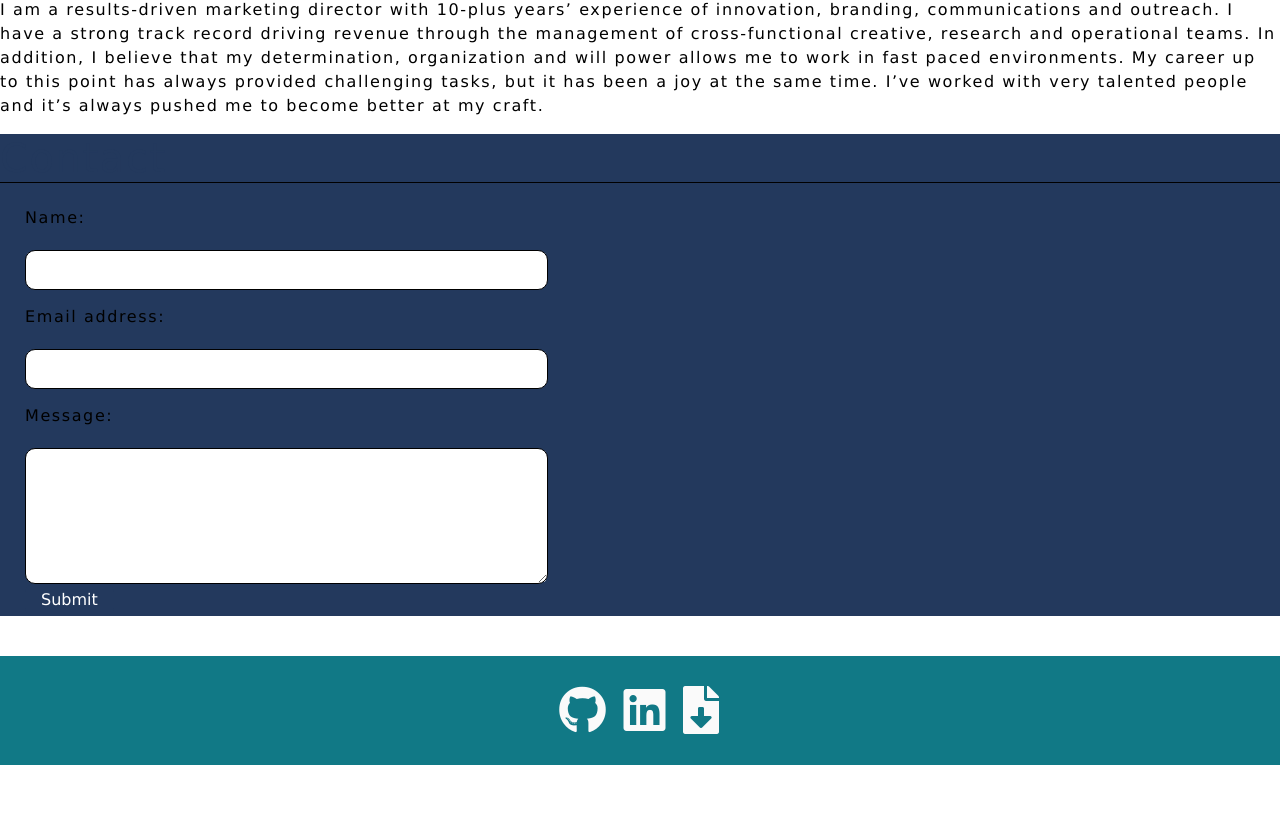
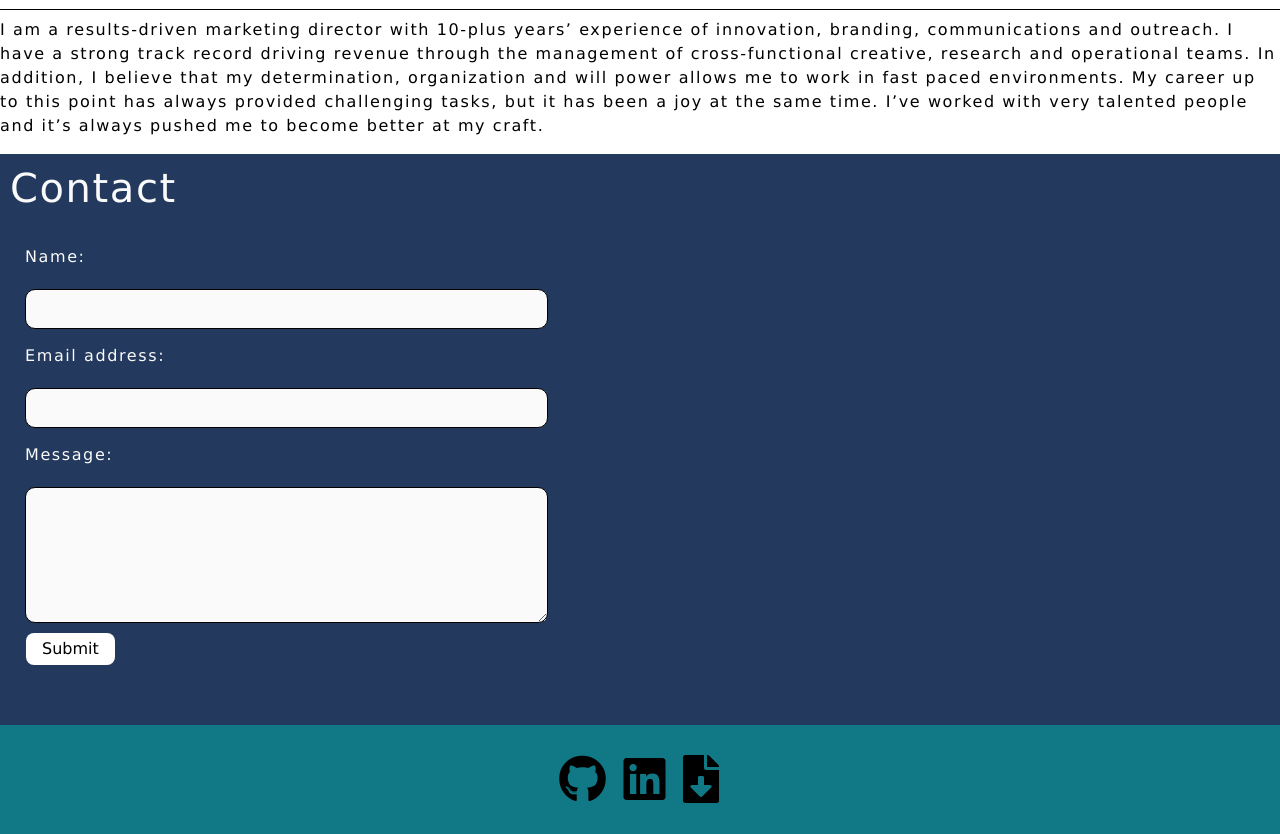
Before and after one commit to bspiewak6/portfolio-react, a React (Create React App) app: page / in a window 1280 px wide. Shown: the part 859-1693 px from the top of the page. Before the commit the page ends 1624 px from the top, so only its background shows below. Built offline with nearby package versions, Linux system fonts and the light colour scheme.

Commit message:
updated footer color scheme and contact form section margins

```diff
--- a/src/components/Footer/index.js
+++ b/src/components/Footer/index.js
@@ -7,13 +7,13 @@ function Footer() {
         <footer className="d-flex justify-content-center footer">
             <div className='flex-row'>
                 <div className='px-2'>
-                    <a href="https://github.com/bspiewak6" target="_blank" rel='noreferrer'><i className="fab fa-github fa-3x"></i></a>
+                    <a className="link" href="https://github.com/bspiewak6" target="_blank" rel='noreferrer'><i className="fab fa-github fa-3x"></i></a>
                 </div>
                 <div className='px-2'>
-                    <a href="https://www.linkedin.com/in/brianspiewak/" target="_blank" rel='noreferrer'><i className="fab fa-linkedin fa-3x"></i></a>
+                    <a className="link" href="https://www.linkedin.com/in/brianspiewak/" target="_blank" rel='noreferrer'><i className="fab fa-linkedin fa-3x"></i></a>
                 </div>
                 <div className='px-2'>
-                    <a href={`${Resume}`} download="Resume"><i class="fas fa-file-download fa-3x"></i></a>
+                    <a className="link" href={`${Resume}`} download="Resume"><i class="fas fa-file-download fa-3x"></i></a>
                 </div>
             </div>
         </footer>
--- a/src/index.css
+++ b/src/index.css
@@ -189,17 +189,21 @@ nav li {
 
 /* FOOTER STYLES */
 footer {
-  margin-top: 40px;
+  /* margin-top: 40px; */
   bottom: 0;
   padding: 30px;
   width: 100%;
   background-color: var(--tertiary);
 }
 
-/* TITLE OF EACH COMPONENT STYLES */
-.title {
-  color: var(--secondary);
-  border-bottom: 1px solid var(--dark);
+.link {
+  color: var(--dark);
+  text-decoration: none;
+  font-weight: bold;
+}
+
+.link:hover {
+  color: var(--primary);
 }
 
 /* ABOUT SECTION STYLES */
@@ -207,15 +211,23 @@ footer {
   color: var(--dark)
 }
 
+.title {
+  color: var(--secondary);
+  border-bottom: 1px solid var(--dark);
+  padding: 10px;
+}
+
 /* CONTACT FORM STYLES */
 .contact-container {
   background-color: var(--secondary);
+  padding-bottom: 50px;
 }
 
 .contact-title {
-  /* color: var(--primary); */
-  color: var(--secondary);
-  border-bottom: 1px solid var(--dark);
+  color: var(--primary);
+  /* color: var(--secondary); */
+  /* border-bottom: 1px solid var(--dark); */
+  padding:10px;
 }
 
 form {
@@ -224,7 +236,7 @@ form {
 }
 
 .name-form, .email-form, .message-form {
-  color: var(--dark);
+  color: var(--primary);
   margin: 15px 0 15px 0;
 }
 
@@ -237,11 +249,11 @@ input, textarea {
   width: 85%;
   margin-top: 5px;
   border-radius: 10px;
-  background-color: var(--light);
+  background-color: var(--primary);
 }
 
 input:focus, textarea:focus {
-  background-color: var(--light);
+  background-color: var(--primary);
   outline: none;
 }
 
@@ -253,9 +265,9 @@ button {
   border: none;
   outline: none;
   cursor: pointer;
-  margin: px 1px;
-  background-color: var(--secondary);
-  color: var(--light);
+  margin: 10px 1px;
+  background-color: var(--light);
+  color: var(--dark);
 }
 
 button:hover {
```
Also changed, not shown: 1 other file (tests, documents, lock files or other folders).
